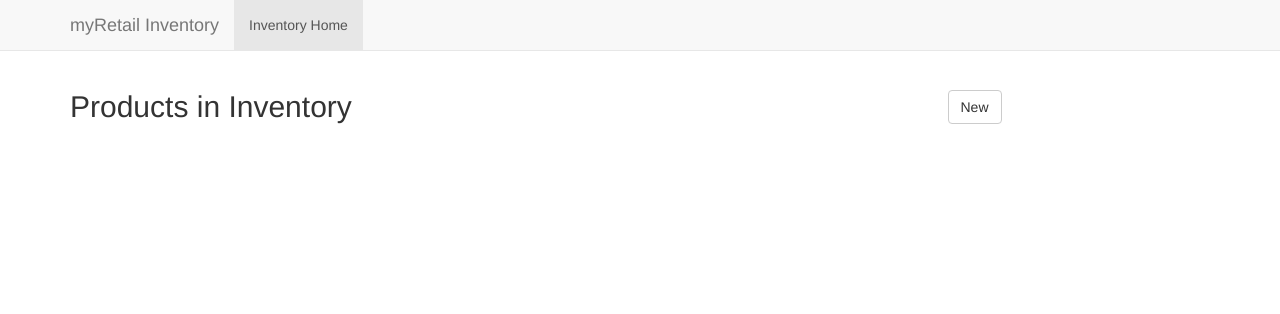
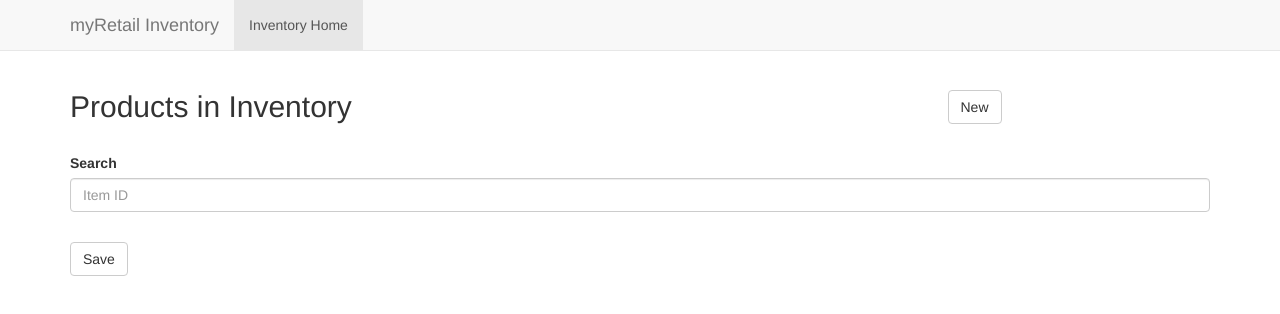
Before and after one commit to PianoHouseCreations/myRetail, a website: page public/index.html in a window 1280 px wide. Shown: the top 314 px of the page. Drawn offline with nearby package versions, Linux system fonts and the light colour scheme; some packages are replaced by stand-ins of ours; no server answers.

Commit message:
adding code back in...

```diff
--- a/public/list.html
+++ b/public/list.html
@@ -24,8 +24,8 @@
   </table>
 </div>
 
-<!-- <p>
+<p>
   <label>Search</label>
   <input id="Search" class="form-control" type="text" ng-model="searchedItem" placeholder="Item ID" required>
 </p>
-<button style="margin-top:20px" class="btn btn-default" ng-click="searchById(searchedItem)">Save</button> -->
+<button style="margin-top:20px" class="btn btn-default" ng-click="searchById(searchedItem)">Save</button>
```
